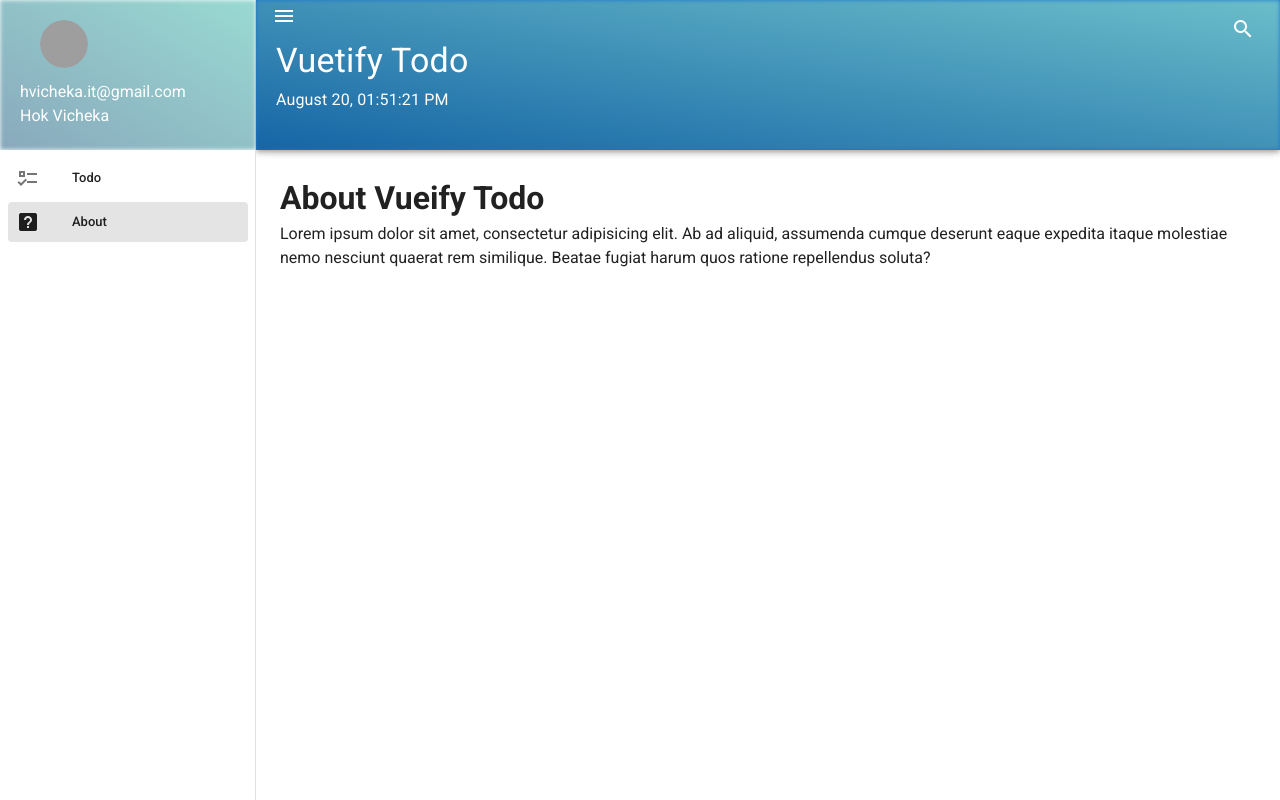
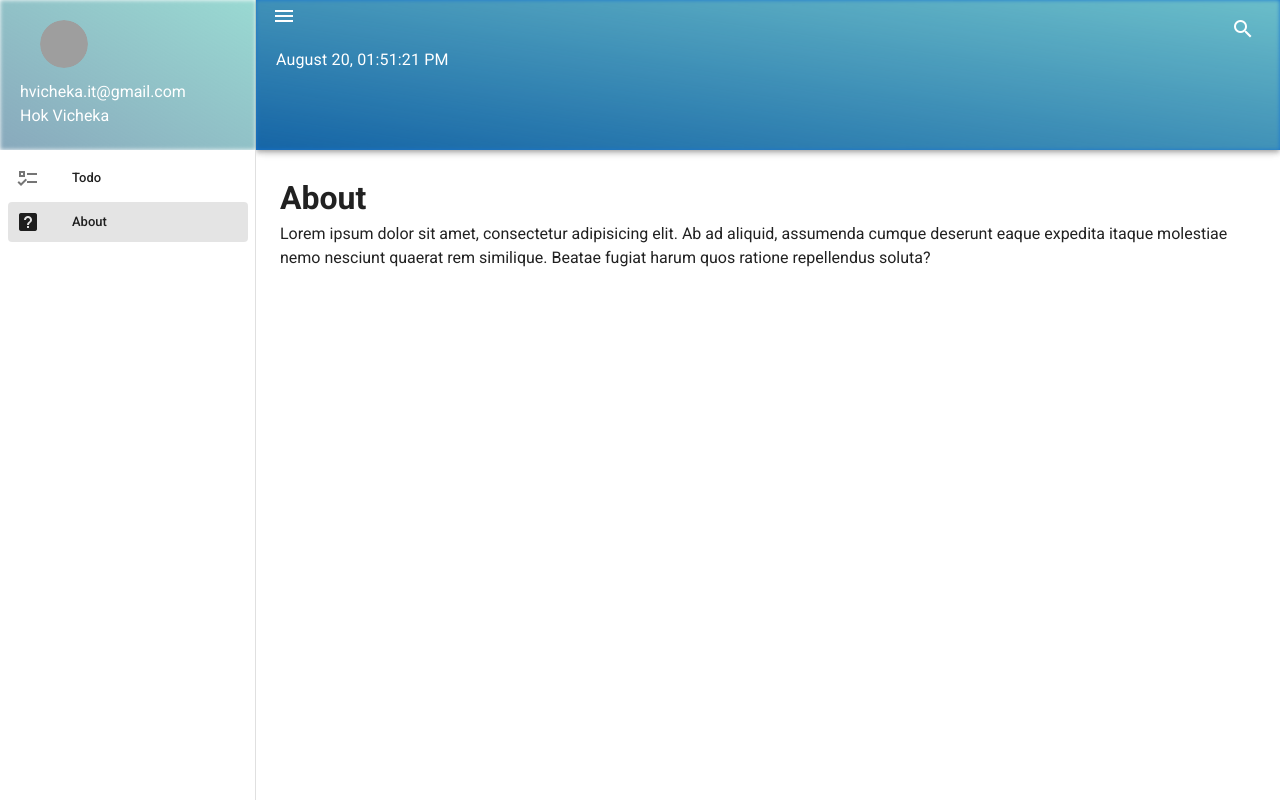
Before and after one commit to hvicheka/vuetify-todo, a Vue app: page /about in a window 1280 px wide. Built offline with nearby package versions, Linux system fonts and the light colour scheme; grey boxes are pictures that could not be loaded.

Commit message:
Global Variable Environment

```diff
--- a/public/index.html
+++ b/public/index.html
@@ -4,14 +4,14 @@
     <meta charset="utf-8">
     <meta http-equiv="X-UA-Compatible" content="IE=edge">
     <meta name="viewport" content="width=device-width,initial-scale=1.0">
-    <link rel="icon" href="<%= BASE_URL %>favicon.ico">
+    <link rel="icon" href="<%= process.env.VUE_APP_TITLE %>favicon.ico">
     <title><%= htmlWebpackPlugin.options.title %></title>
     <link rel="stylesheet" href="https://fonts.googleapis.com/css?family=Roboto:100,300,400,500,700,900">
     <link rel="stylesheet" href="https://cdn.jsdelivr.net/npm/@mdi/font@latest/css/materialdesignicons.min.css">
 </head>
 <body>
 <noscript>
-    <strong>We're sorry but <%= htmlWebpackPlugin.options.title %> doesn't work properly without JavaScript enabled.
+    <strong>We're sorry but <%= process.env.VUE_APP_TITLE %> doesn't work properly without JavaScript enabled.
         Please enable it to continue.</strong>
 </noscript>
 <div id="app"></div>
--- a/src/App.vue
+++ b/src/App.vue
@@ -65,7 +65,7 @@
         </v-row>
         <v-row>
           <v-toolbar-title class="text-h4 ml-4">
-            Vuetify Todo
+            {{ $store.state.appTitle }}
           </v-toolbar-title>
         </v-row>
         <v-row>
@@ -91,7 +91,7 @@ import Search from "./components/Tools/Search";
 
 export default {
   data: () => ({
-    drawer: true,
+    drawer: null,
     items: [
       {title: 'Todo', icon: 'mdi-format-list-checks', to: '/'},
       {title: 'About', icon: 'mdi-help-box', to: '/about'},
--- a/src/router/index.js
+++ b/src/router/index.js
@@ -25,4 +25,9 @@ const router = new VueRouter({
     routes
 })
 
+router.beforeEach((to, from, next) => {
+    document.title = `${process.env.VUE_APP_TITLE} - ${to.name}`
+    next()
+})
+
 export default router
--- a/src/store/index.js
+++ b/src/store/index.js
@@ -5,6 +5,7 @@ Vue.use(Vuex)
 
 export default new Vuex.Store({
     state: {
+        appTitle: process.env.vue_app_title,
         tasks: [
             {
                 id: 1,
--- a/src/views/About.vue
+++ b/src/views/About.vue
@@ -1,6 +1,6 @@
 <template>
   <div class="about pa-6">
-    <h1>About Vueify Todo</h1>
+    <h1>About {{ $store.state.appTitle }}</h1>
     <p>
       Lorem ipsum dolor sit amet, consectetur adipisicing elit. Ab ad aliquid, assumenda cumque deserunt eaque expedita
       itaque molestiae nemo nesciunt quaerat rem similique. Beatae fugiat harum quos ratione repellendus soluta?
```
Also changed, not shown: 1 other file (tests, documents, lock files or other folders).
